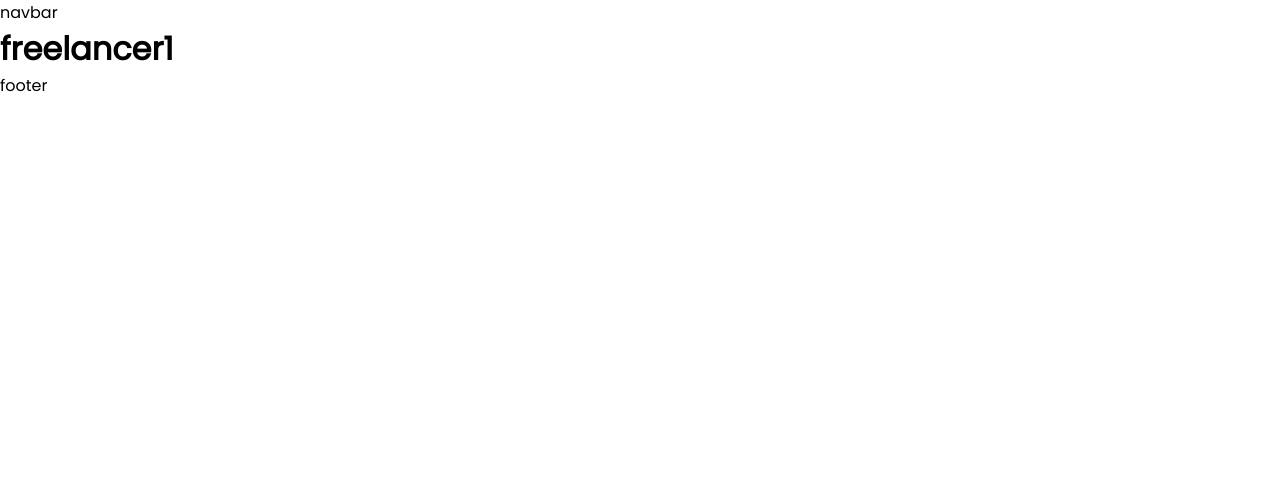
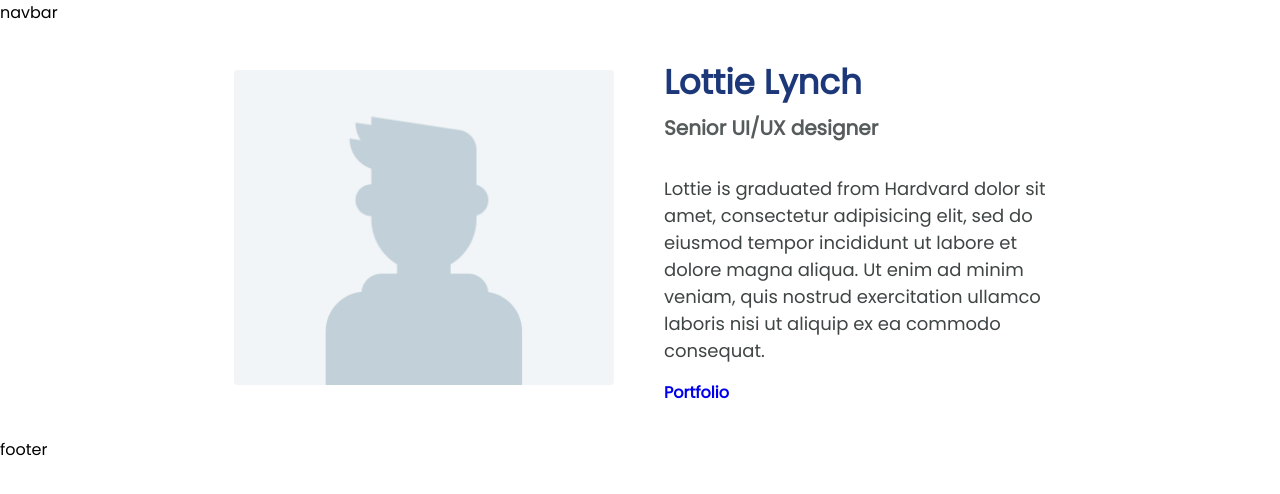
Before and after one commit to CA-G12/g-lanceer, a React (Create React App) app in the folder client/: page /freelancer/1 in a window 1280 px wide. Shown: the top 494 px of the page. Built offline with nearby package versions, Linux system fonts and the light colour scheme.

Commit message:
fix: create the requestd changes

```diff
--- a/client/src/components/FreelancerInfoCard/index.tsx
+++ b/client/src/components/FreelancerInfoCard/index.tsx
@@ -22,11 +22,13 @@ function FreelancerInfoCard({ info }: Props) {
         justifyContent="center"
         alignItems="center"
         rowSpacing={2}
-        columnSpacing={{ sm: 2, md: 2, lg: 0 }}
+        columnSpacing={{
+          sm: 2, md: 2, lg: 2, xl: 0,
+        }}
       >
         <Grid xs={10} sm={8} md={6} lg={4} item>
           <div className="freelancer-info-card-img">
-            <img src={info.image || avatar} alt="" />
+            <img src={info.image || avatar} alt="freelancer img" />
           </div>
         </Grid>
         <Grid xs={10} sm={8} md={6} lg={4} item>
--- a/client/src/components/FreelancerInfoCard/style.css
+++ b/client/src/components/FreelancerInfoCard/style.css
@@ -1,14 +1,16 @@
 .freelancer-info-card{
   width: 100%;
+  margin: 2rem 0;
 }
 .freelancer-info-card-img{
   height: 100%;
   width: 100%;
   text-align: center;
 }
-.freelancer-info-card-img img{
+.freelancer-info-card img{
+  width: 100%;
+  max-width: 380px;
   border-radius: 4px;
-  width: 70%;
 }
 
 .freelancer-info-card-content{
@@ -16,23 +18,24 @@
   height: 100%;
 }
 .freelancer-info-card-content h3{
-font-size: 28px;
+font-size: 34px;
 color: #1C3879;
 margin: 0;
 }
 .freelancer-info-card-content p.freelancer-major{
-font-size: 17px;
-color: #3F4444;
+font-size: 20px;
+color: #565b5b;
 margin: 5px 0;
 font-weight: 600;
 }
 .freelancer-info-card-content p.freelancer-brief{
-font-size: 14px;
+font-size: 18px;
 color: #3F4444;
 margin-top: 2rem;
 font-weight: 400;
 }
 .freelancer-info-card-content p.freelancer-portfolio{
-margin-top: 2rem;
+  font-size: 16px;
+margin-top: 1rem;
 font-weight: 600;
 }
--- a/client/src/pages/Freelancer/index.tsx
+++ b/client/src/pages/Freelancer/index.tsx
@@ -1,12 +1,24 @@
-import { useParams } from 'react-router-dom';
+import { FreelancerInfoCard } from '../../components';
 
 function Freelancer() {
-  const { id } = useParams();
+  const freelancer = {
+    name: 'Lottie Lynch',
+    major: 'Senior UI/UX designer',
+    image: null,
+    portfolio: 'portfolio',
+    brief: `Lottie is graduated
+            from Hardvard dolor sit amet,
+            consectetur adipisicing elit,
+            sed do eiusmod tempor incididunt
+            ut labore et dolore magna aliqua.
+            Ut enim ad minim veniam, quis nostrud
+            exercitation ullamco laboris nisi ut
+            aliquip ex ea commodo consequat.`,
+  };
   return (
-    <h1>
-      freelancer
-      {id}
-    </h1>
+    <div>
+      <FreelancerInfoCard info={freelancer} />
+    </div>
   );
 }
 
```
